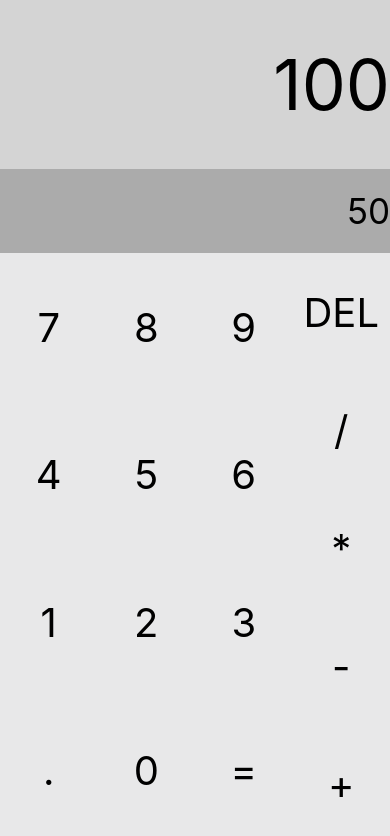
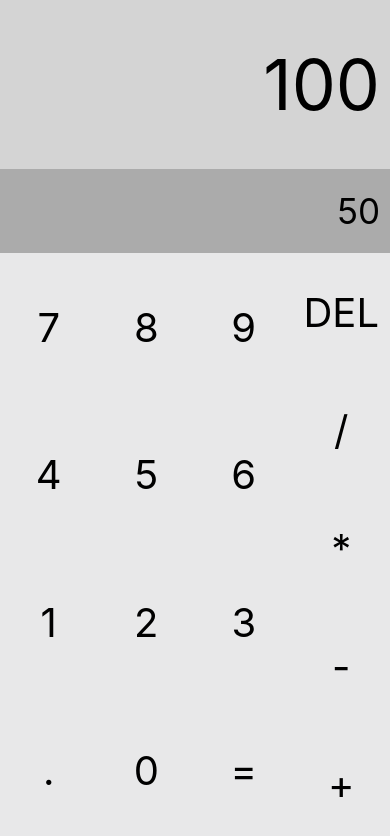
Before and after one commit to MatthieuNadeau96/calculatorApp, a React Native app: screen / in a window 390 px wide. Shown: the top 836 px of the page. Built offline with nearby package versions, Linux system fonts and the light colour scheme.

Commit message:
added some padding to the displays

```diff
--- a/App.js
+++ b/App.js
@@ -70,6 +70,7 @@ const styles = StyleSheet.create({
     flexDirection: 'row',
     justifyContent: 'flex-end',
     alignItems: 'center',
+    paddingRight: 10,
   },
   calculationDisplayText: {
     fontSize: 70,
@@ -80,6 +81,7 @@ const styles = StyleSheet.create({
     flexDirection: 'row',
     justifyContent: 'flex-end',
     alignItems: 'center',
+    paddingRight: 10,
   },
   answerDisplayText: {
     fontSize: 35,
```
